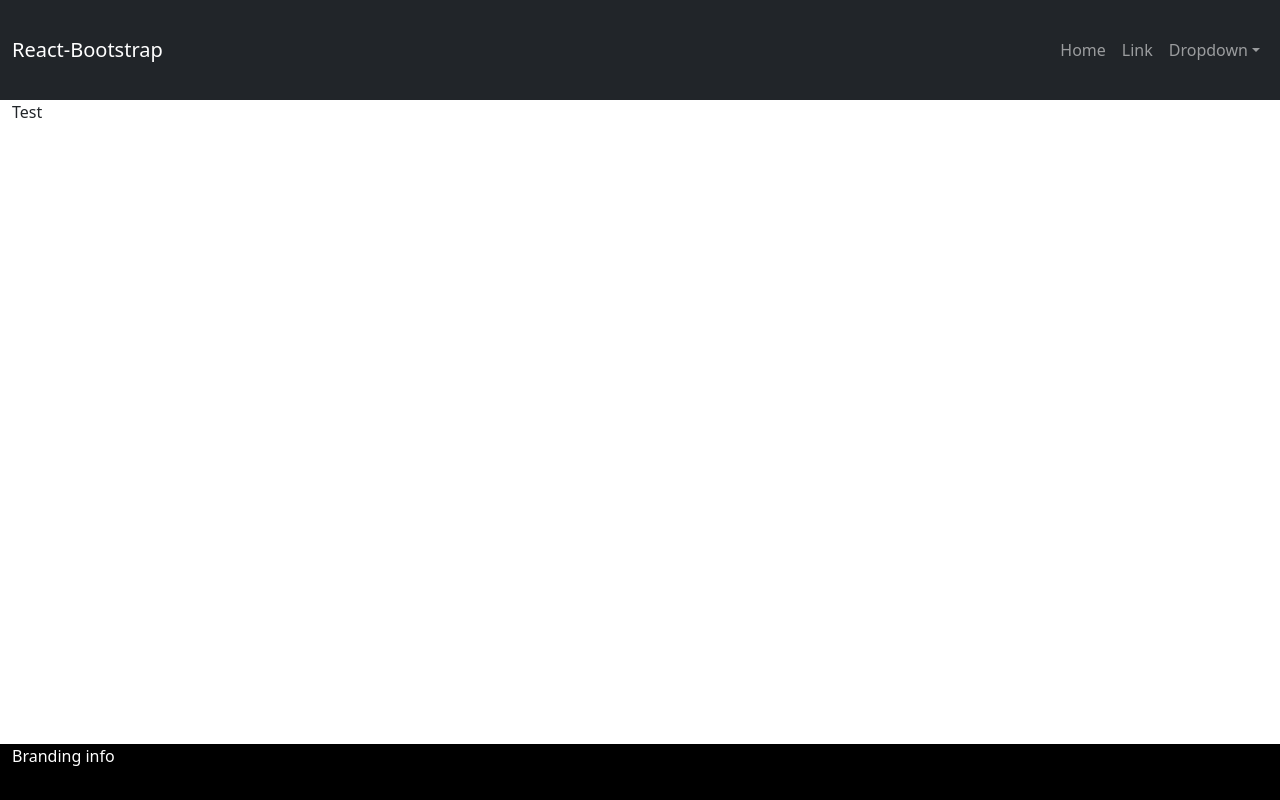
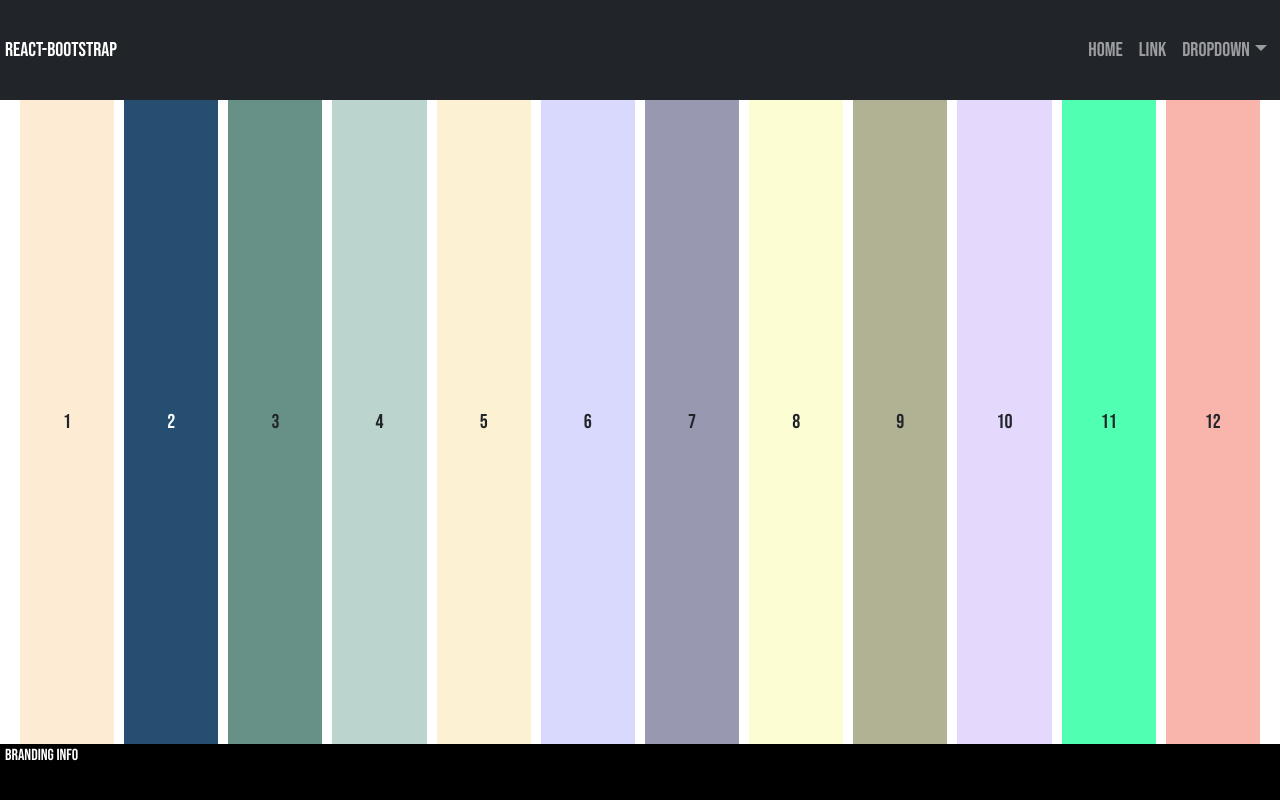
Before and after one commit to rafaelfsl/grid-system-test, a React (Create React App) app: page / in a window 1280 px wide. Built offline with nearby package versions, Linux system fonts and the light colour scheme.

Commit message:
feat: add grid system attributes and vert bars

```diff
--- a/src/App.tsx
+++ b/src/App.tsx
@@ -1,7 +1,7 @@
-import MainLayout from "./layouts/MainLayout/MainLayout";
+import Main from "./pages/Main/Main";
 
 function App() {
-  return <MainLayout>Test</MainLayout>;
+  return <Main />;
 }
 
 export default App;
--- /dev/null
+++ b/src/components/VerticalBar/VerticalBar.tsx
@@ -0,0 +1,22 @@
+import { COLORS } from "../../constants";
+
+interface VerticalBarProps {
+  num: number;
+  color?: string;
+}
+
+const VerticalBar = ({ num, color }: VerticalBarProps) => {
+  const colorStyle = color ? { color } : {};
+
+  return (
+    <div id={`bar-num-${num}`} className="container col-1">
+      {" "}
+      {/* border */}
+      <div className="d-flex flex-column h-100 justify-content-center align-items-center flex-1" style={{ backgroundColor: COLORS[num % COLORS.length], ...colorStyle }}>
+        {num}
+      </div>
+    </div>
+  );
+};
+
+export default VerticalBar;
--- /dev/null
+++ b/src/constants/index.ts
@@ -0,0 +1 @@
+export const COLORS = ["#f9b4ab", "#fdebd3", "#264e70", "#679186", "#bbd4ce", "#fdf1d3", "#d9d8fd", "#9898b1", "#fdfdd3", "#b1b194", "#e5d8fd", "#50FFB1"];
--- a/src/index.scss
+++ b/src/index.scss
@@ -1,9 +1,11 @@
 @import "~bootstrap/scss/bootstrap";
 @import './styles/index.scss';
+@import url('https://fonts.googleapis.com/css2?family=Bebas+Neue&display=swap');
 
 body {
   margin: 0;
   display: flex;
   flex-direction: column;
   min-height: 100vh;
+  font-family: 'Bebas Neue', cursive;
 }
--- a/src/layouts/MainLayout/MainLayout.scss
+++ b/src/layouts/MainLayout/MainLayout.scss
@@ -1,10 +1,32 @@
+@import '../../styles/index.scss';
+
 .main-layout {
     display: flex;
     flex-direction: column;
     min-height: 100vh;
+    font-size: 1.25rem;
 }
 
 main {
+    display: flex;
+    flex-direction: column;
     flex-grow: 1;
-    width: 100%;
+    height: 100%;
+
+    .main-content {
+        max-width: 1280px;
+        --bs-gutter-x: 0.875rem;
+
+        @include media-breakpoint-up(sm) {
+            --bs-gutter-x: 2.25rem;
+        }
+
+        @include media-breakpoint-up(md) {
+            --bs-gutter-x: 2.125rem;
+        }
+
+        @include media-breakpoint-up(lg) {
+            --bs-gutter-x: 1.875rem;
+        }
+    }
 }
--- a/src/layouts/MainLayout/MainLayout.tsx
+++ b/src/layouts/MainLayout/MainLayout.tsx
@@ -13,7 +13,7 @@ const MainLayout = ({ children }: MainLayoutProps) => {
     <div className="main-layout">
       <Header />
       <main>
-        <div className="container-fluid">{children}</div>
+        <div className="container-fluid main-content d-flex flex-row flex-grow-1">{children}</div>
       </main>
       <Footer />
     </div>
--- /dev/null
+++ b/src/pages/Main/Main.tsx
@@ -0,0 +1,23 @@
+import VerticalBar from "../../components/VerticalBar/VerticalBar";
+import MainLayout from "../../layouts/MainLayout/MainLayout";
+
+const Main = () => {
+  return (
+    <MainLayout>
+      <VerticalBar num={1} />
+      <VerticalBar num={2} color="white" />
+      <VerticalBar num={3} />
+      <VerticalBar num={4} />
+      <VerticalBar num={5} />
+      <VerticalBar num={6} />
+      <VerticalBar num={7} />
+      <VerticalBar num={8} />
+      <VerticalBar num={9} />
+      <VerticalBar num={10} />
+      <VerticalBar num={11} />
+      <VerticalBar num={12} />
+    </MainLayout>
+  );
+};
+
+export default Main;
--- /dev/null
+++ b/src/styles/custom/_grid.scss
@@ -0,0 +1,8 @@
+
+.container, .container-fluid, .container-sm, .container-md, .container-lg, .container-xl, .container-xxl {
+    --bs-gutter-x: 0.625rem;
+}
+
+.container-md, .container-lg, .container-xl, .container-xxl {
+    --bs-gutter-x: 1.25rem;
+}
--- a/src/styles/custom/index.scss
+++ b/src/styles/custom/index.scss
@@ -3,3 +3,4 @@
 @import './icons';
 @import './mixins';
 @import './typography';
+@import './grid';
```
